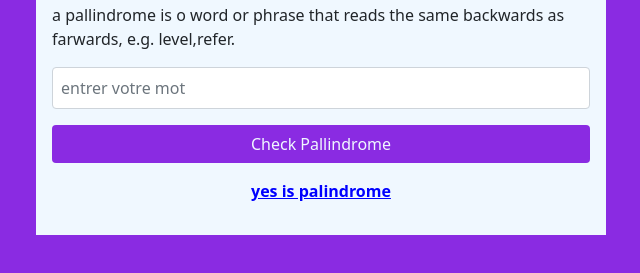
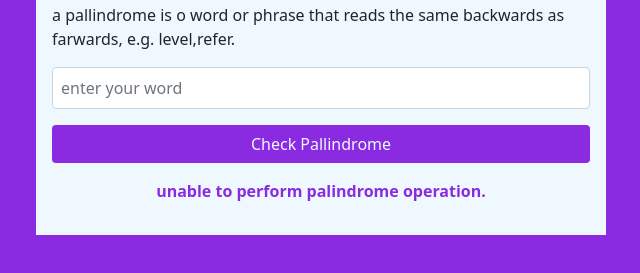
Before and after one commit to eliezermasial/Palindrome-projecy, a plain HTML site: page index.html in a window 1280 px wide. Both pictures are taken after a click on the link "Check Pallindrome". Shown: the part 317-590 px from the top of the page, without its empty margins (319-959 px from the left). Drawn offline with Linux system fonts and the light colour scheme.

Commit message:
modification

```diff
--- a/index.html
+++ b/index.html
@@ -16,9 +16,9 @@
             <div class="col-12 col-md-6 p-3 my-pallindrome">
                     <h1 class="fw-normal text-capitalize">pallindrome</h1>
                     <p class="fw-normal">a pallindrome is o word or phrase that reads the same backwards as farwards, e.g. level,refer.</p>
-                    <input id="input" type="text" class="form-control p-2 mt-3 mb-3" placeholder="entrer votre mot">
+                    <input id="input" type="text" name="firstname" class="form-control p-2 mt-3 mb-3" placeholder="enter your word">
                     <a id="button" href="#" class="btn mb-3">check pallindrome</a>
-                    <p id="phrase" class="text-center "> <span id="reponse" class="fw-bold fw-light"></span></p>
+                    <p id="sentence" class="text-center "> <span id="answer" class="fw-bold fw-light"></span></p>
             </div>
         </div>
     </div>
--- a/palindrom.js
+++ b/palindrom.js
@@ -1,31 +1,33 @@
 
 function palindrome(){
+
     const input= document.querySelector('#input')
     const button= document.querySelector('#button')
-    const span= document.querySelector('#reponse')
-
+    const span= document.querySelector('#answer')
 
     const inputvalue= input.value
     const reverse= inputvalue.split('').reverse('').join('')
 
+    button.addEventListener('click',(e)=>{
 
-    button.addEventListener('click',(e)=>{
         e.preventDefault()
-        if(inputvalue == reverse){
+        e.stopPropagation()
 
+        if(inputvalue !== reverse){
+
+            console.log(inputvalue.length)
+            span.innerHTML= `no, ${inputvalue} is not palindrome`
+            span.style.color = 'var(--bg-body)'
+
+        } else{
             span.innerHTML= `yes  ${inputvalue} is palindrome`
-            span.style.textDecoration = "underline"
-            span.style.color = 'blue'
+            span.style.color = 'var(--bg-body)'
+        }
+        if(inputvalue.length < 1){
 
-        } else if(inputvalue !== reverse){
-
-            span.innerHTML= `no, ${inputvalue} is not palindrome`
-            span.style.textDecoration = "underline"
-            span.style.color = 'red'
-        }else{
-            span.innerHTML= "impossible"
+            span.innerHTML= `unable to perform palindrome operation.`
+            span.style.color = 'var(--bg-body)'
         }
-
     })
 
 }
```
